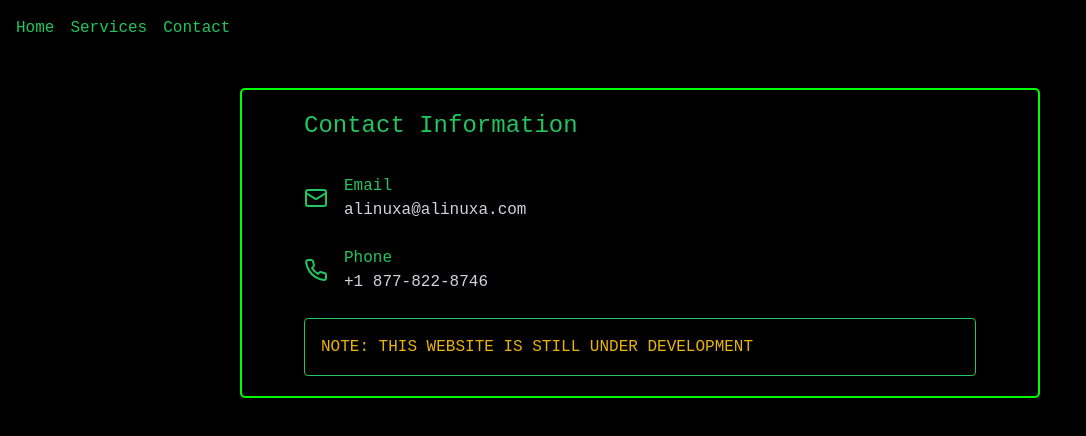
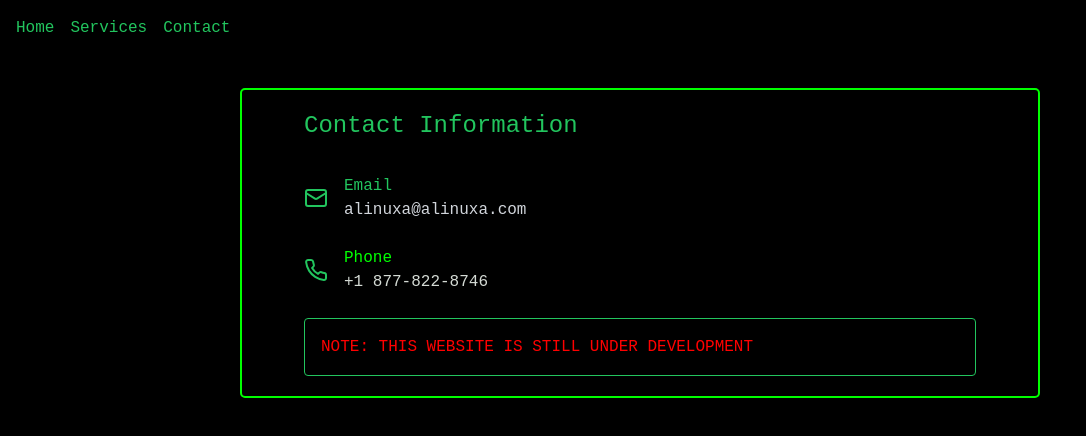
Before and after one commit to NU11Payload/alinuxasz, a React (Vite) app: page /contact in a window 1280 px wide. Shown: the top 436 px of the page, without its empty margins (0-1086 px from the left). Built offline with nearby package versions, Linux system fonts and the light colour scheme.

Commit message:
Changes to be committed: 	modified:   src/index.css 	modified:   src/pages/Contact.tsx

```diff
--- a/src/index.css
+++ b/src/index.css
@@ -51,3 +51,12 @@ body {
   margin-left: 20px;
   margin-bottom: 20px;
 }
+.text-warn {
+  color: #ff0000;
+}
+.text-body {
+  color: #d4dad4;
+}
+.text-h2 {
+  color: #00ff00;
+}
--- a/src/pages/Contact.tsx
+++ b/src/pages/Contact.tsx
@@ -20,13 +20,14 @@ function Contact() {
             <div className="flex items-center">
               <Phone className="mr-4 text-green-500" />
               <div>
-                <h2 className="text-green-500">Phone</h2>
-                <p className="text-gray-300">+1 877-822-8746</p>
+                <h2 className="text-h2">Phone</h2>
+                <p className="text-body">+1 877-822-8746</p>
               </div>
             </div>
 
             <div className="mt-8 p-4 border border-green-500 rounded">
-              <p className="text-yellow-500">NOTE: THIS WEBSITE IS STILL UNDER DEVELOPMENT</p>
+              <h1 className="text-warn">NOTE: THIS WEBSITE IS STILL UNDER DEVELOPMENT</h1>
+
             </div>
           </div>
         </div>
```
